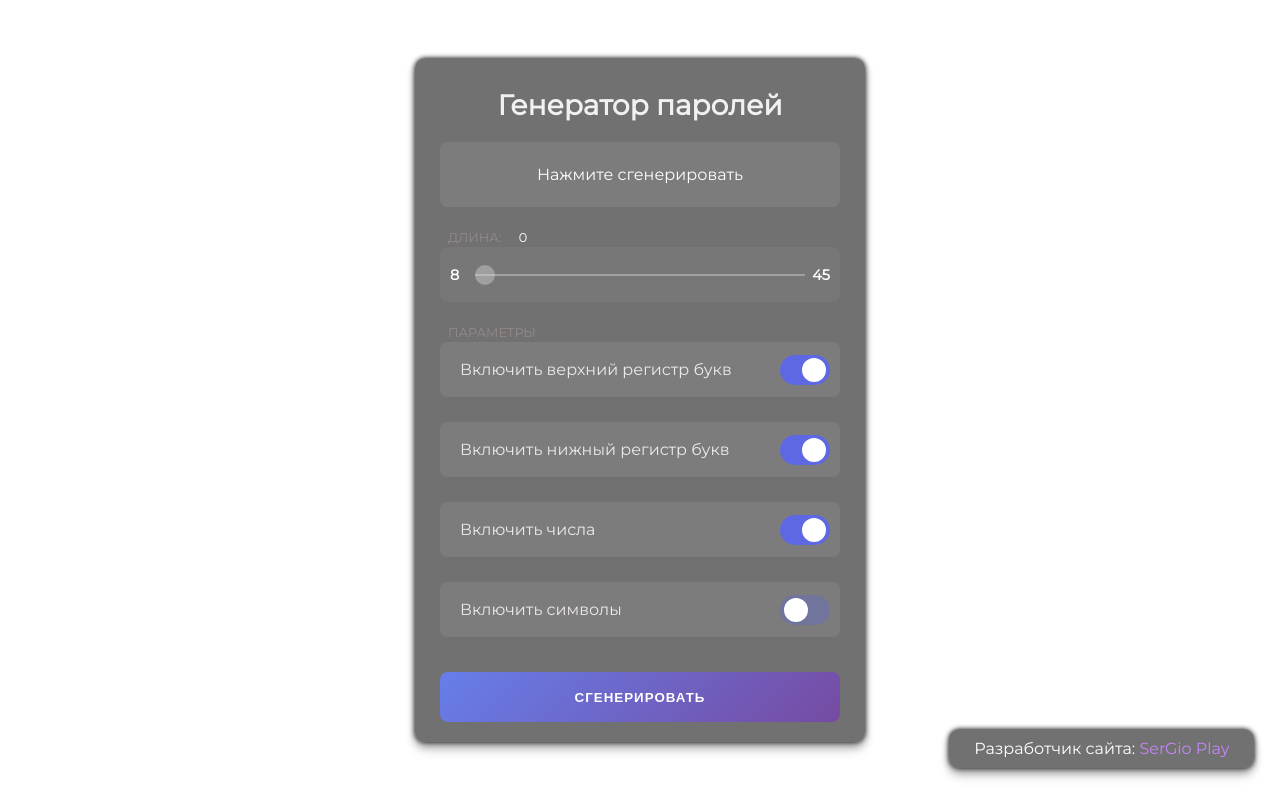
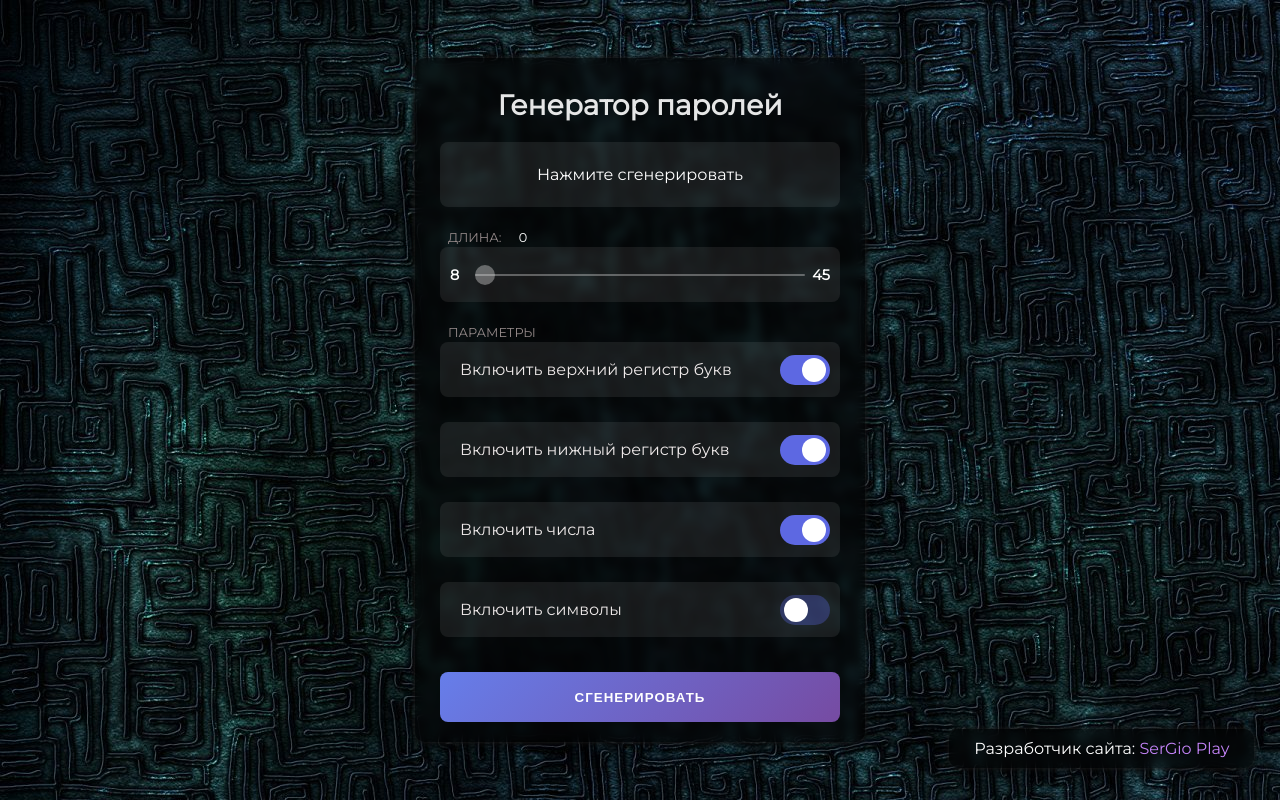
Before and after one commit to SerGioPlay01/password_generator, a plain HTML site: page index.html in a window 1280 px wide. Drawn offline with Linux system fonts and the light colour scheme.

Commit message:
Update style.css

```diff
--- a/style.css
+++ b/style.css
@@ -7,7 +7,7 @@
 body {
   width: 100%;
   height: 100vh;
-  background-image:  url(.1614407264_27-p-besshovnii-fon-temnii-39.jpg);
+  background-image:  url("./1614407264_27-p-besshovnii-fon-temnii-39.jpg");
   display: flex;
   justify-content: center;
   align-items: center;
```
